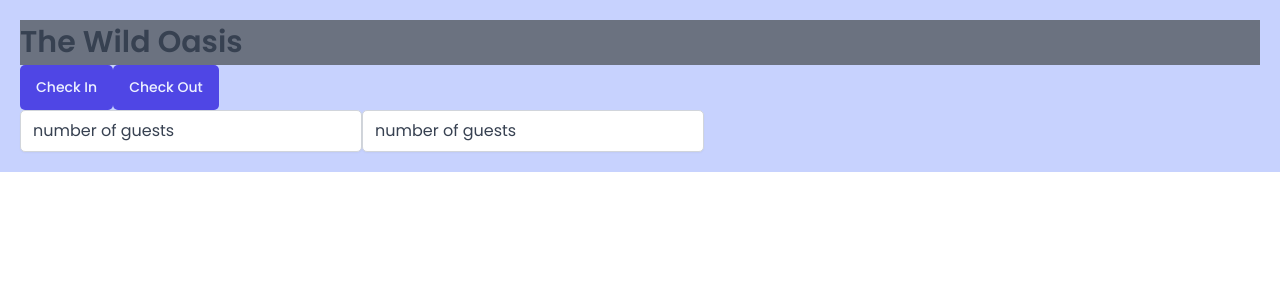
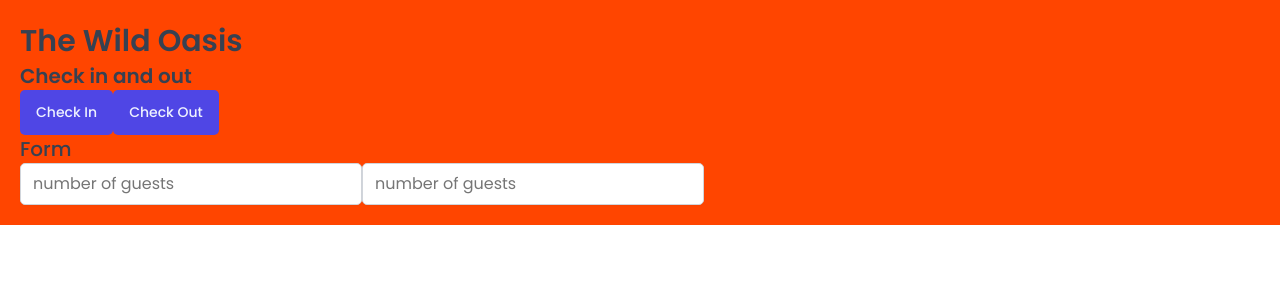
Before and after one commit to ashutosh-mishra-dev/The-Wild-Osis-this-is-big-project-using-csr-vite-and-ssr-next.js-and-more-functionality, a React (Vite) app: page / in a window 1280 px wide. Shown: the top 300 px of the page. Built offline with nearby package versions, Linux system fonts and the light colour scheme; a web font is replaced by a local one.

Commit message:
Section 25 : Setting Up Our Biggest Project + Styled Component :- styled component props and the 'css' function

```diff
--- a/src/App.jsx
+++ b/src/App.jsx
@@ -2,20 +2,15 @@
 import { GlobalStyles } from "./styles/GlobalStyles";
 import Button from "./ui/Button";
 import Input from "./ui/Input";
+import Heading from "./ui/Heading";
 
 const Mystyle = styled.h1`
   font-size: 30px;
   font-weight: 600;
 `;
 
-const H1 = styled.h1`
-  font-size: 30px;
-  font-weight: 600;
-  background-color: var(--color-grey-500);
-`;
-
 const StyledApp = styled.div`
-  background-color: var(--color-brand-200);
+  background-color: orangered;
   padding: 20px;
 `;
 
@@ -24,14 +19,14 @@
     <>
       <GlobalStyles />
       <StyledApp>
-        <H1>The Wild Oasis</H1>
+        <Heading as="h1">The Wild Oasis</Heading>
+        <Heading as="h2">Check in and out</Heading>
         <Button onClick={() => alert("hi")}>Check In</Button>
         <Button onClick={() => alert("hellow")}>Check Out</Button>
 
-        <div>
-          <Input value="number of guests" />
-          <Input value="number of guests" />
-        </div>
+        <Heading as="h3">Form</Heading>
+        <Input placeholder="number of guests" />
+        <Input placeholder="number of guests" />
       </StyledApp>
     </>
   );
--- /dev/null
+++ b/src/ui/Heading.jsx
@@ -0,0 +1,27 @@
+import styled, { css } from "styled-components";
+
+const Heading = styled.h1`
+  ${(props) =>
+    props.as === "h1" &&
+    css`
+      font-size: 3rem;
+      font-weight: 600;
+    `}
+
+  ${(props) =>
+    props.as === "h2" &&
+    css`
+      font-size: 2rem;
+      font-weight: 600;
+    `}
+
+     ${(props) =>
+    props.as === "h3" &&
+    css`
+      font-size: 2rem;
+      font-weight: 500;
+    `}
+  line-height: 1.4;
+`;
+
+export default Heading;
```
